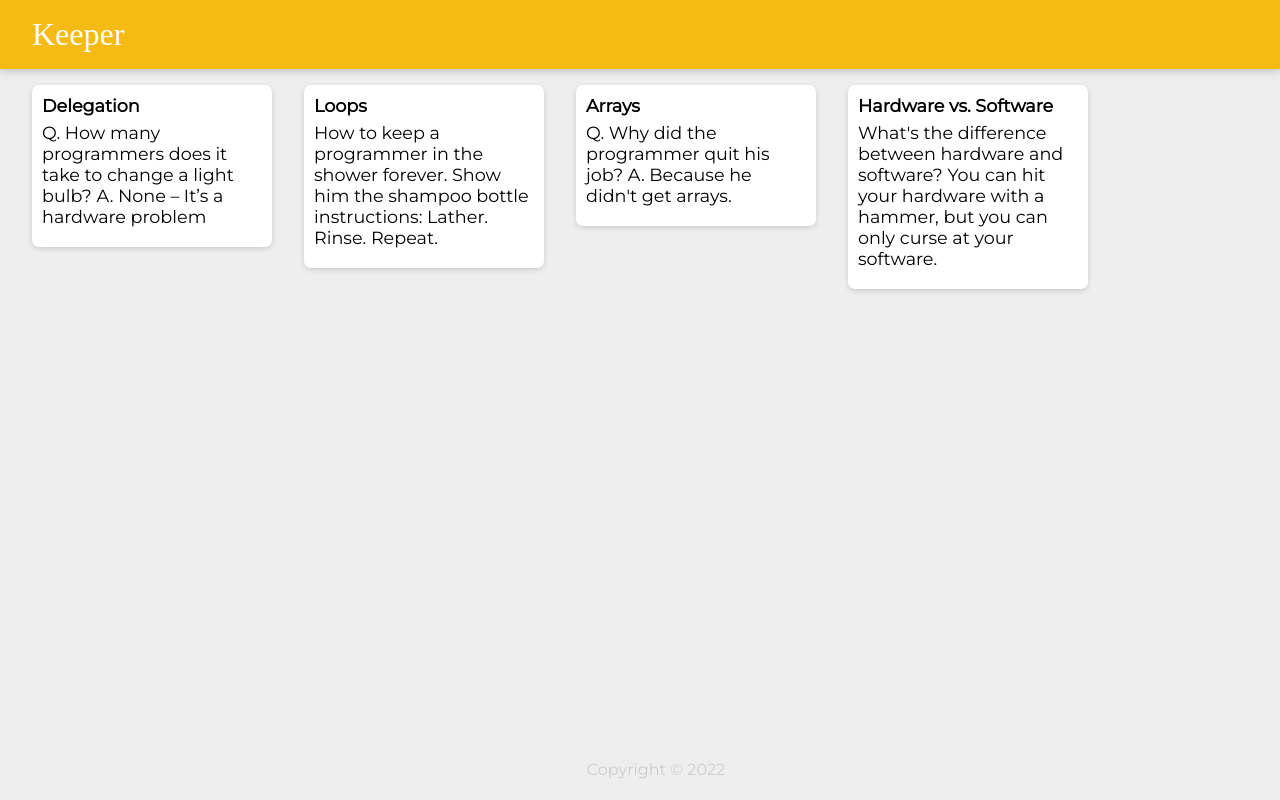
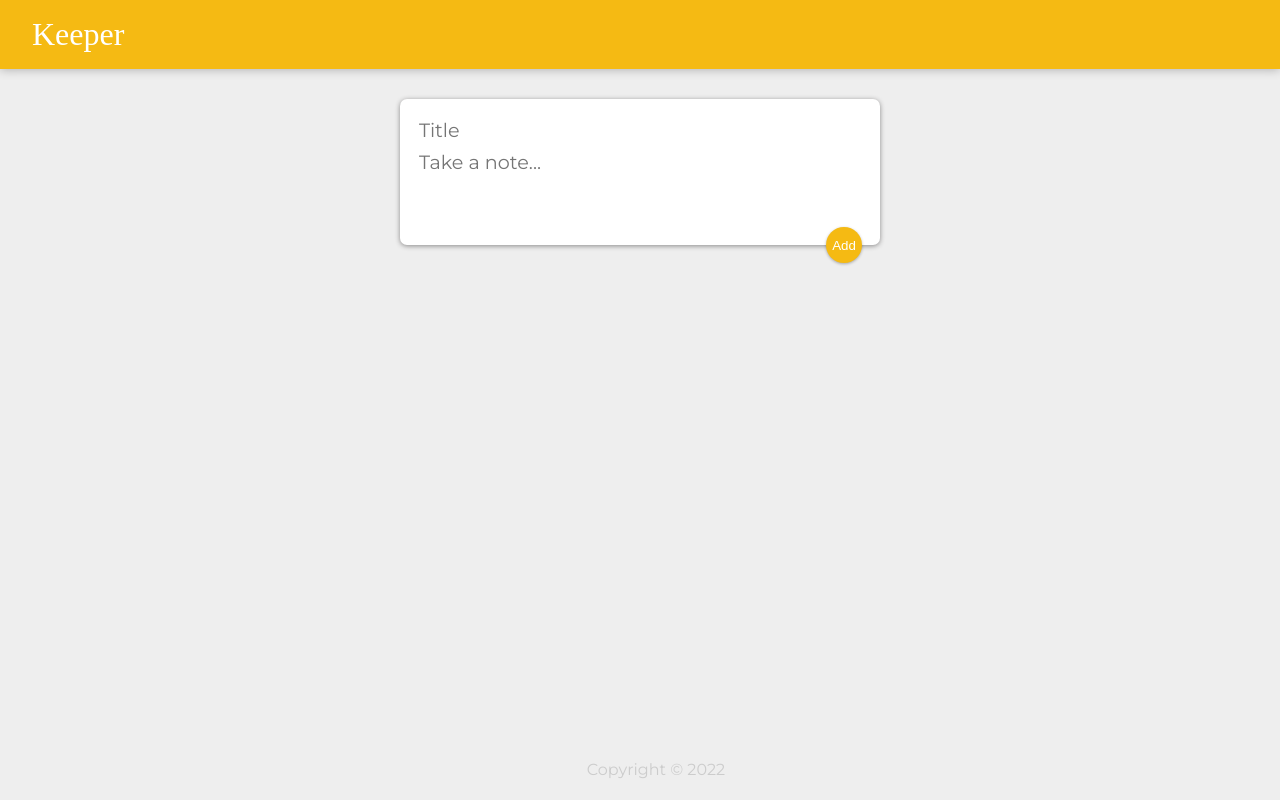
Before and after one commit to vignesh6az/keeper, a React (Create React App) app: page / in a window 1280 px wide. Built offline with nearby package versions, Linux system fonts and the light colour scheme; a web font is replaced by a local one.

Commit message:
adding functionalities

```diff
--- a/public/styles.css
+++ b/public/styles.css
@@ -54,3 +54,49 @@
     white-space: pre-wrap;
     word-wrap: break-word;
   }
+
+  .note button {
+    position: relative;
+    float: right;
+    margin-right: 10px;
+    color: #f5ba13;
+    border: none;
+    width: 36px;
+    height: 36px;
+    cursor: pointer;
+    outline: none;
+  }
+
+  form {
+    position: relative;
+    width: 480px;
+    margin: 30px auto 20px auto;
+    background: #fff;
+    padding: 15px;
+    border-radius: 7px;
+    box-shadow: 0 1px 5px rgb(138, 137, 137);
+  }
+  form input,
+  form textarea {
+    width: 100%;
+    border: none;
+    padding: 4px;
+    outline: none;
+    font-size: 1.2em;
+    font-family: inherit;
+    resize: none;
+  }
+  form button {
+    position: absolute;
+    right: 18px;
+    bottom: -18px;
+    background: #f5ba13;
+    color: #fff;
+    border: none;
+    border-radius: 50%;
+    width: 36px;
+    height: 36px;
+    box-shadow: 0 1px 3px rgba(0, 0, 0, 0.3);
+    cursor: pointer;
+    outline: none;
+  }
--- /dev/null
+++ b/src/components/CreatArea.jsx
@@ -0,0 +1,49 @@
+import React, { useState } from "react";
+
+function CreatArea(props){
+    const [note,setNote]= useState({
+        title:"",
+        content:""
+    });
+
+    function handleChange(event){
+        const {name,value}=event.target;
+        setNote(prevNote =>{
+            return{
+                ...prevNote,
+                [name]:value
+            };
+        });
+
+    }
+
+    function submitNote(event){
+        props.onAdd(note);
+        setNote({title:"",
+                content:""})
+        event.preventDefault();
+    }
+
+ return(
+    <div>
+        <form>
+            <input
+             name="title"
+             value={note.title}
+             onChange={handleChange}
+             placeholder="Title"
+            />
+            <textarea
+             name="content"
+             value={note.content}
+             onChange={handleChange}
+             placeholder="Take a note..." rows="3"
+            />
+            <button onClick={submitNote} >Add</button>
+        </form>
+    </div>
+ );
+
+}
+
+export default CreatArea;
--- a/src/components/app.jsx
+++ b/src/components/app.jsx
@@ -1,23 +1,44 @@
-import React from "react";
+import React, { useState } from "react";
 import Header from "./heading";
 import Footer from "./footer";
 import Note from "./note";
-import notes from "../notes";
+import CreatArea from "./CreatArea";
 
 
 
 function App(){
+
+    const [notes,setNotes]= useState([]);
+
+    function addNote(newNote){
+        setNotes(prevNotes=>{
+            return [...prevNotes,newNote];
+        });
+    }
+
+    function deleteNote(id){
+        setNotes(prevNotes=>{
+            return prevNotes.filter((noteItem,index)=>{
+                return index !== id;
+            });
+        });
+    }
+
     return(
     <div>
         <Header />
-
-        {notes.map((notes)=>
-        <Note
-            key={notes.key}
-            title={notes.title}
-            note={notes.content}
+        <CreatArea
+            onAdd={addNote}
         />
-)}
+        {notes.map((noteItem,index) =>{
+            return <Note
+                    key={index}
+                    id={index}
+                    title={noteItem.title}
+                    content={noteItem.content}
+                    onDelete={deleteNote}
+                    />
+        })}
 
         <Footer />
     </div>
--- a/src/components/footer.jsx
+++ b/src/components/footer.jsx
@@ -1,12 +1,12 @@
 import React from "react";
 
 function Footer(){
-    const date = new Date();
- return <footer>
-    <p>
-    Copyright © {date.getFullYear()}
-    </p>
-</footer>
+    const year = new Date().getFullYear();
+ return(
+    <footer>
+        <p>Copyright © {year}</p>
+    </footer>
+ );
 }
 
 export default Footer;
--- a/src/components/note.jsx
+++ b/src/components/note.jsx
@@ -2,10 +2,16 @@ import React from "react";
 
 
 function Note(props) {
+
+    function handleClick(){
+        props.onDelete(props.id)
+    }
+
     return (
     <div className="note">
         <h1>{props.title}</h1>
-        <p>{props.note}</p>
+        <p>{props.content}</p>
+        <button onClick={handleClick}>DELETE</button>
     </div>
     );
 }
--- a/src/notes.js
+++ /dev/null
@@ -1,29 +0,0 @@
-const notes = [
-    {
-      key: 1,
-      title: "Delegation",
-      content:
-        "Q. How many programmers does it take to change a light bulb? A. None – It’s a hardware problem"
-    },
-    {
-      key: 2,
-      title: "Loops",
-      content:
-        "How to keep a programmer in the shower forever. Show him the shampoo bottle instructions: Lather. Rinse. Repeat."
-    },
-    {
-      key: 3,
-      title: "Arrays",
-      content:
-        "Q. Why did the programmer quit his job? A. Because he didn't get arrays."
-    },
-    {
-      key: 4,
-      title: "Hardware vs. Software",
-      content:
-        "What's the difference between hardware and software? You can hit your hardware with a hammer, but you can only curse at your software."
-    }
-  ];
-
-
-  export default notes;
```
Also changed, not shown: src/index.js (+1 -7 lines).
